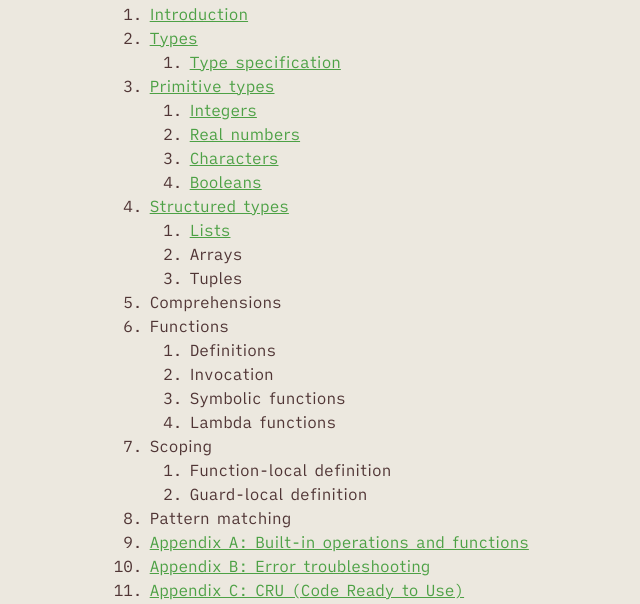
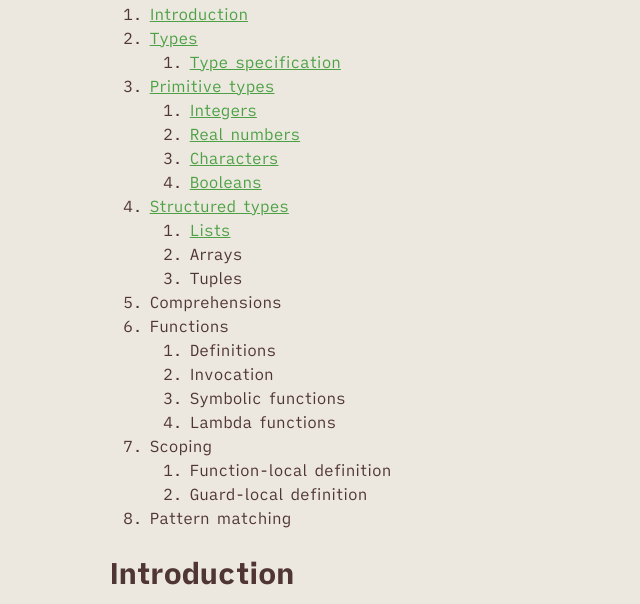
Before and after one commit to Eurydia/notes-on-clean-programming-language, an Astro site: page /cleanpedia/ in a window 1280 px wide. Shown: the part 196-800 px from the top of the page, without its empty margins (267-907 px from the left). Built offline with nearby package versions, Linux system fonts and the light colour scheme; Astro itself is replaced by a stand-in of ours; some packages are replaced by stand-ins of ours.

Commit message:
removed appendix from index

```diff
--- a/src/pages/appendix-c/index.md
+++ b/src/pages/appendix-c/index.md
@@ -1,6 +1,6 @@
 ---
 layout: "@layouts/Blog.astro"
-title: "Appendix C: CRU"
+title: "Appendix C: Recipes"
 ---
 
 ## Table of contents
--- a/src/pages/index.md
+++ b/src/pages/index.md
@@ -28,9 +28,6 @@ Last updated: April 15th, 2023
 	1. Function-local definition
 	2. Guard-local definition
 8. Pattern matching
-9. [Appendix A: Built-in operations and functions](appendix-a/)
-10. [Appendix B: Error troubleshooting](appendix-b/)
-11. [Appendix C: CRU (Code Ready to Use)](appendix-c/)
 
 ## Introduction
 
```
